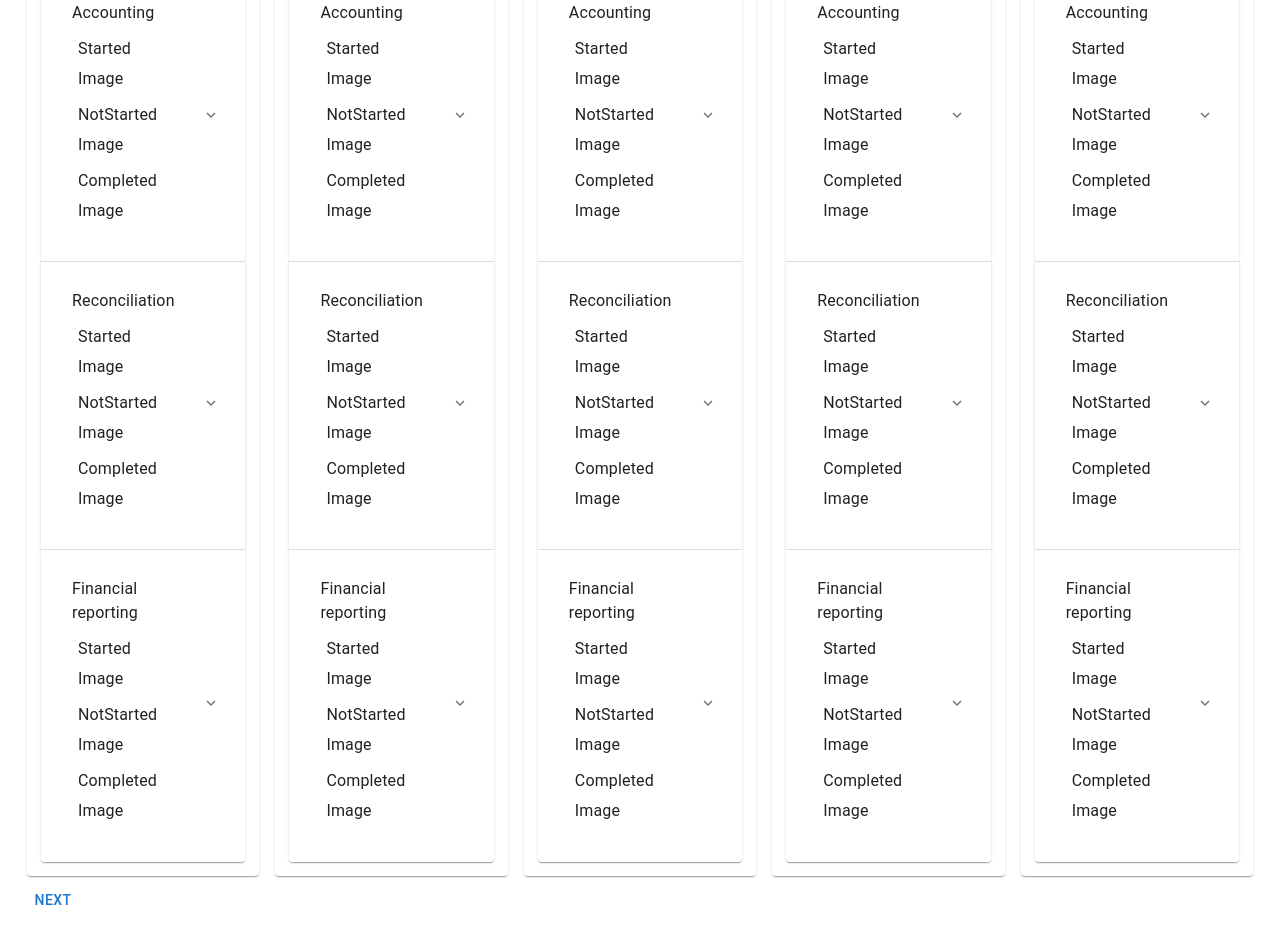
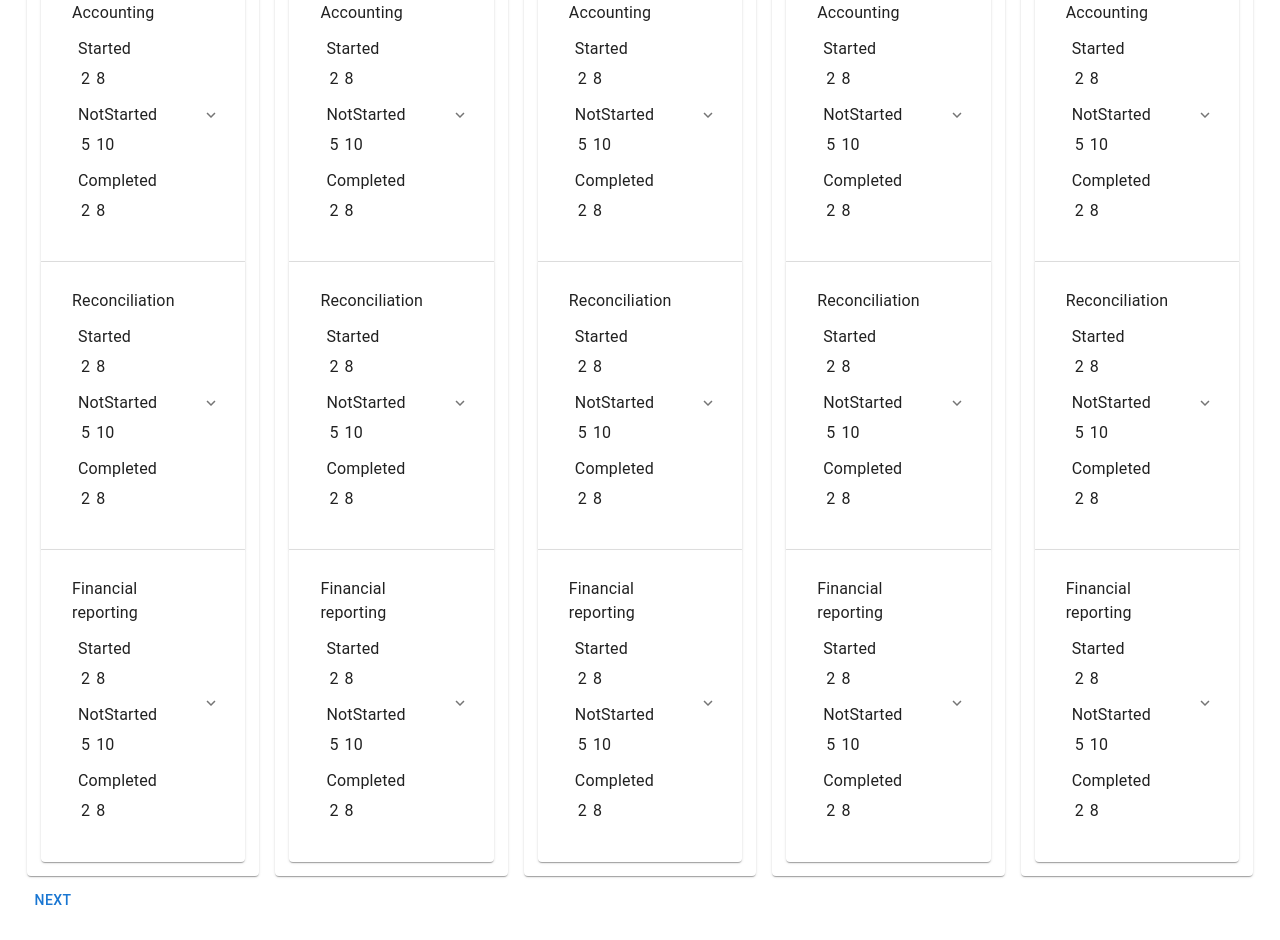
Before and after one commit to AkshayDeosthale/submit-app, a Next.js app: page / in a window 1280 px wide. Shown: the part 920-1860 px from the top of the page. Built offline with nearby package versions, Linux system fonts and the light colour scheme.

Commit message:
Updated capsule in card

```diff
--- a/Components/Cards.js
+++ b/Components/Cards.js
@@ -28,15 +28,24 @@ const Cards = ({ text, handlePinClick, pin, automated, event, manual }) => {
                   <div className="p-0 flex justify-between w-full space-x-8">
                     <div className="p-0 flex flex-col justify-center items-center">
                       <div className="p-0 text-sm">Started</div>
-                      <div>Image</div>
+                      <div className="p-0 w-full flex flex-row rounded-2xl">
+                        <span className="w-1/3 bg bg-red-600">2</span>
+                        <span className="w-2/3 bg bg-yellow-50">8</span>
+                      </div>
                     </div>
                     <div className="p-0 flex flex-col justify-center items-center">
                       <div className="p-0 text-sm">NotStarted</div>
-                      <div>Image</div>
+                      <div className="p-0 w-full flex flex-row rounded-2xl">
+                        <span className="w-1/3 bg bg-red-600">5</span>
+                        <span className="w-2/3 bg bg-yellow-50">10</span>
+                      </div>
                     </div>
                     <div className="p-0 flex flex-col justify-center items-center">
                       <div className="p-0 text-sm">Completed</div>
-                      <div>Image</div>
+                      <div className="p-0 w-full flex flex-row rounded-2xl">
+                        <span className="w-1/3 bg bg-red-600">2</span>
+                        <span className="w-2/3 bg bg-green-600">8</span>
+                      </div>
                     </div>
                   </div>
                 </div>
@@ -74,15 +83,24 @@ const Cards = ({ text, handlePinClick, pin, automated, event, manual }) => {
                   <div className="p-0 flex justify-between w-full space-x-8">
                     <div className="p-0 flex flex-col justify-center items-center">
                       <div className="p-0 text-sm">Started</div>
-                      <div>Image</div>
+                      <div className="p-0 w-full flex flex-row rounded-2xl">
+                        <span className="w-1/3 bg bg-red-600">2</span>
+                        <span className="w-2/3 bg bg-yellow-50">8</span>
+                      </div>
                     </div>
                     <div className="p-0 flex flex-col justify-center items-center">
                       <div className="p-0 text-sm">NotStarted</div>
-                      <div>Image</div>
+                      <div className="p-0 w-full flex flex-row rounded-2xl">
+                        <span className="w-1/3 bg bg-red-600">5</span>
+                        <span className="w-2/3 bg bg-yellow-50">10</span>
+                      </div>
                     </div>
                     <div className="p-0 flex flex-col justify-center items-center">
                       <div className="p-0 text-sm">Completed</div>
-                      <div>Image</div>
+                      <div className="p-0 w-full flex flex-row rounded-2xl">
+                        <span className="w-1/3 bg bg-red-600">2</span>
+                        <span className="w-2/3 bg bg-green-600">8</span>
+                      </div>
                     </div>
                   </div>
                 </div>
@@ -119,15 +137,24 @@ const Cards = ({ text, handlePinClick, pin, automated, event, manual }) => {
                   <div className="p-0 flex justify-between w-full space-x-8 ">
                     <div className="p-0 flex flex-col justify-center items-center">
                       <div className="p-0 text-sm">Started</div>
-                      <div>Image</div>
+                      <div className="p-0 w-full flex flex-row rounded-2xl">
+                        <span className="w-1/3 bg bg-red-600">2</span>
+                        <span className="w-2/3 bg bg-yellow-50">8</span>
+                      </div>
                     </div>
                     <div className="p-0 flex flex-col justify-center items-center">
                       <div className="p-0 text-sm">NotStarted</div>
-                      <div>Image</div>
+                      <div className="p-0 w-full flex flex-row rounded-2xl">
+                        <span className="w-1/3 bg bg-red-600">5</span>
+                        <span className="w-2/3 bg bg-yellow-50">10</span>
+                      </div>
                     </div>
                     <div className="p-0 flex flex-col justify-center items-center">
                       <div className="p-0 text-sm">Completed</div>
-                      <div>Image</div>
+                      <div className="p-0 w-full flex flex-row rounded-2xl">
+                        <span className="w-1/3 bg bg-red-600">2</span>
+                        <span className="w-2/3 bg bg-green-600">8</span>
+                      </div>
                     </div>
                   </div>
                 </div>
```
